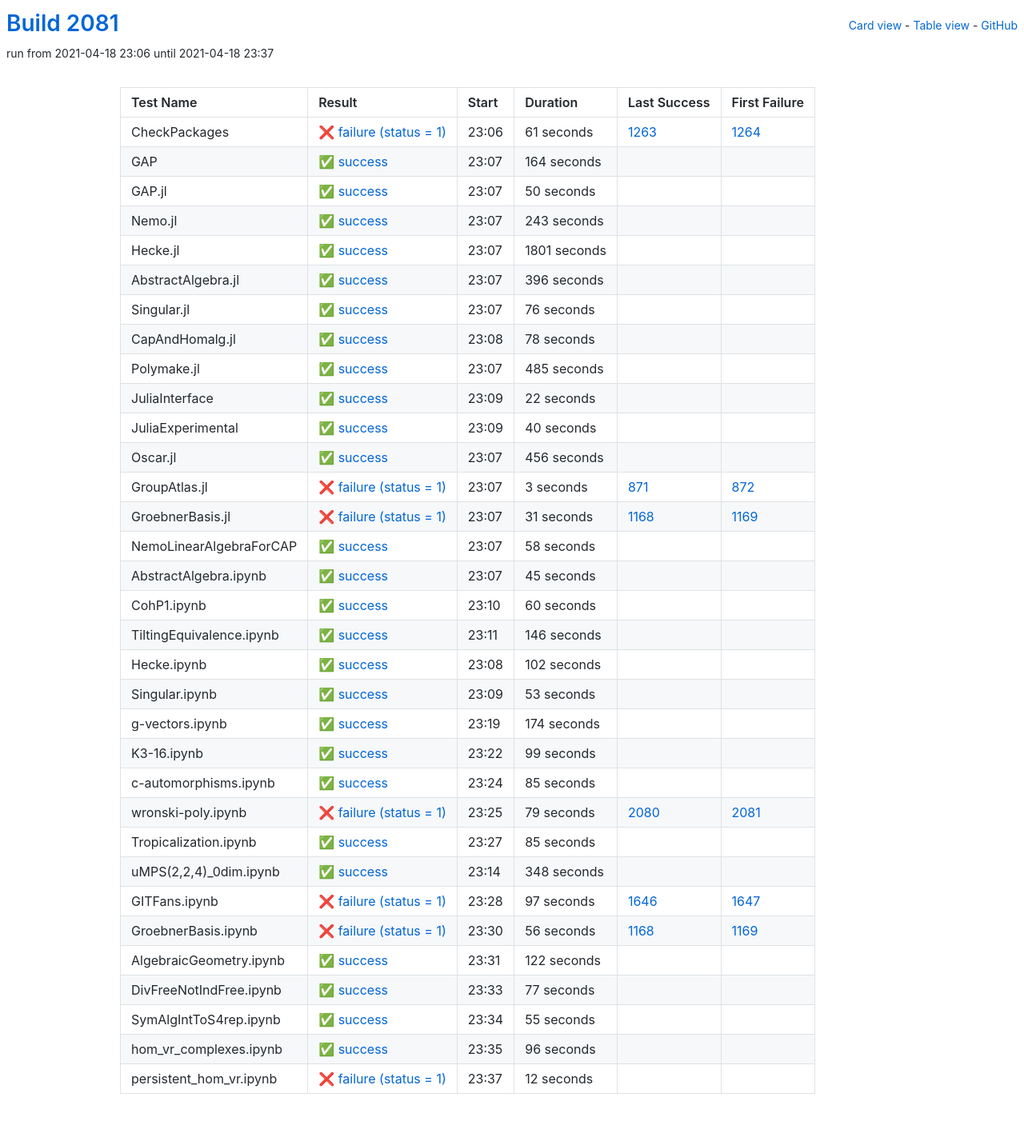
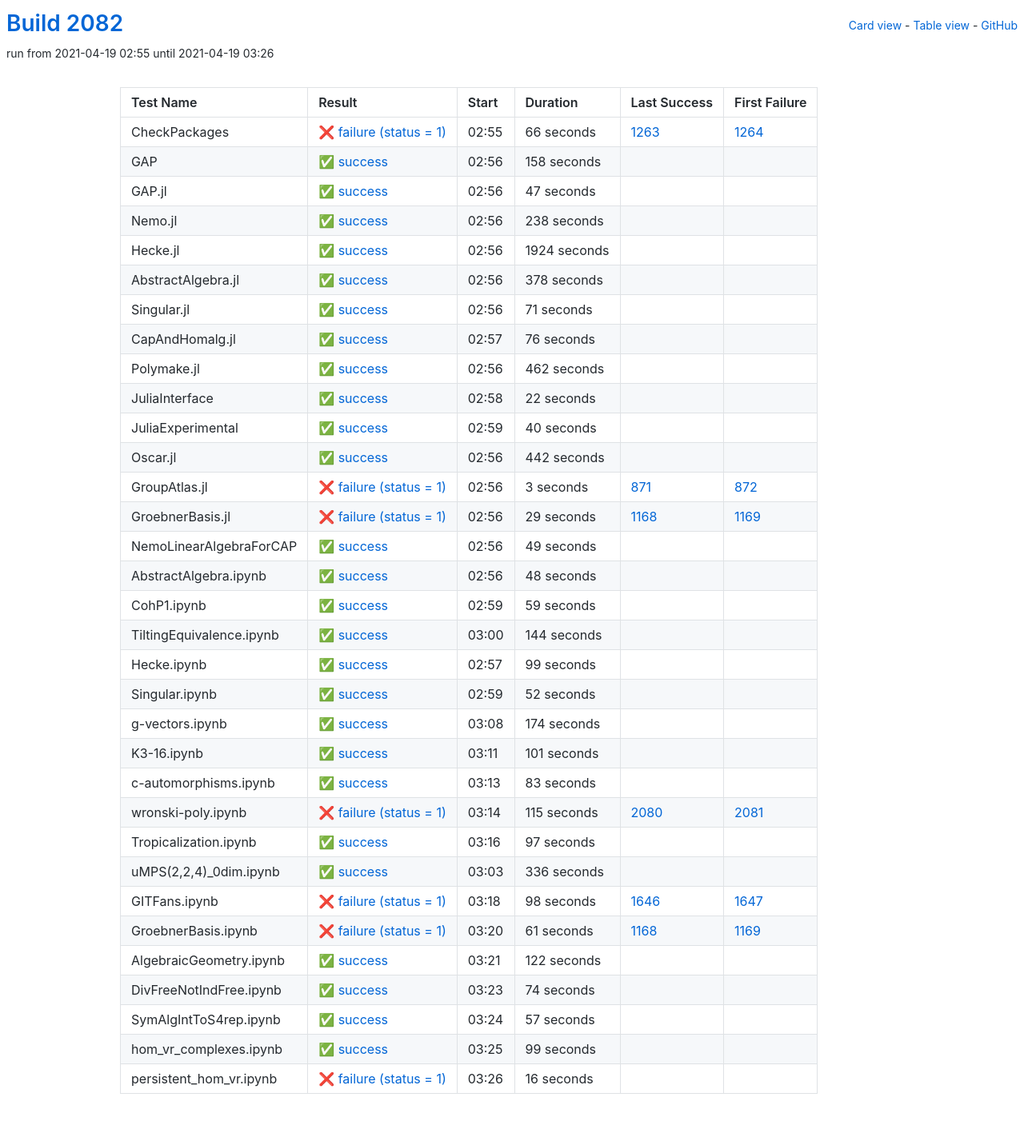
Before and after one commit to oscar-system/oscar-ci-status-stable, a Jekyll site: the page built from table.html, in a window 1280 px wide. Shown: the whole page at 80% size. Built offline with Jekyll 4.4.1, drawn with Linux system fonts in a browser that asks for light colours.

Commit message:
Build #2082

```diff
--- a/_data/ci.yml
+++ b/_data/ci.yml
@@ -1,6 +1,6 @@
 ---
-build: 2081
-build_url: https://oscarci.mathematik.uni-kl.de/job/oscar-stable/2081/
+build: 2082
+build_url: https://oscarci.mathematik.uni-kl.de/job/oscar-stable/2082/
 job: oscar-stable
 organization: oscar-system
 repo: oscar-ci-status-stable
@@ -8,80 +8,92 @@ repourl: https://github.com/oscar-system/oscar-ci-status-stable
 tests:
 - name: CheckPackages
   id: checkpackages
-  log: https://oscarci.mathematik.uni-kl.de/job/oscar-stable/2081/artifact/logs/build-2081/CheckPackages.log
-  start: 2021-04-18 23:06
+  log: https://oscarci.mathematik.uni-kl.de/job/oscar-stable/2082/artifact/logs/build-2082/CheckPackages.log
+  start: 2021-04-19 02:55
   success: false
   exitcode: 1
   status: failure
-  duration: 61
+  duration: 66
   last_success: 1263
   last_success_url: https://oscarci.mathematik.uni-kl.de/job/oscar-stable/1263/
   first_failure: 1264
   first_failure_url: https://oscarci.mathematik.uni-kl.de/job/oscar-stable/1264/
 - name: GAP
   id: gap
-  log: https://oscarci.mathematik.uni-kl.de/job/oscar-stable/2081/artifact/logs/build-2081/GAP.log
-  start: 2021-04-18 23:07
+  log: https://oscarci.mathematik.uni-kl.de/job/oscar-stable/2082/artifact/logs/build-2082/GAP.log
+  start: 2021-04-19 02:56
   success: true
   exitcode: 0
   status: success
-  duration: 164
+  duration: 158
   last_success: false
   last_success_url:
   first_failure: false
   first_failure_url:
 - name: GAP.jl
   id: gap-jl
-  log: https://oscarci.mathematik.uni-kl.de/job/oscar-stable/2081/artifact/logs/build-2081/GAP.jl.log
-  start: 2021-04-18 23:07
+  log: https://oscarci.mathematik.uni-kl.de/job/oscar-stable/2082/artifact/logs/build-2082/GAP.jl.log
+  start: 2021-04-19 02:56
   success: true
   exitcode: 0
   status: success
-  duration: 50
+  duration: 47
   last_success: false
   last_success_url:
   first_failure: false
   first_failure_url:
 - name: Nemo.jl
   id: nemo-jl
-  log: https://oscarci.mathematik.uni-kl.de/job/oscar-stable/2081/artifact/logs/build-2081/Nemo.jl.log
-  start: 2021-04-18 23:07
+  log: https://oscarci.mathematik.uni-kl.de/job/oscar-stable/2082/artifact/logs/build-2082/Nemo.jl.log
+  start: 2021-04-19 02:56
   success: true
   exitcode: 0
   status: success
-  duration: 243
+  duration: 238
   last_success: false
   last_success_url:
   first_failure: false
   first_failure_url:
 - name: Hecke.jl
   id: hecke-jl
-  log: https://oscarci.mathematik.uni-kl.de/job/oscar-stable/2081/artifact/logs/build-2081/Hecke.jl.log
-  start: 2021-04-18 23:07
+  log: https://oscarci.mathematik.uni-kl.de/job/oscar-stable/2082/artifact/logs/build-2082/Hecke.jl.log
+  start: 2021-04-19 02:56
   success: true
   exitcode: 0
   status: success
-  duration: 1801
+  duration: 1924
   last_success: false
   last_success_url:
   first_failure: false
   first_failure_url:
 - name: AbstractAlgebra.jl
   id: abstractalgebra-jl
-  log: https://oscarci.mathematik.uni-kl.de/job/oscar-stable/2081/artifact/logs/build-2081/AbstractAlgebra.jl.log
-  start: 2021-04-18 23:07
+  log: https://oscarci.mathematik.uni-kl.de/job/oscar-stable/2082/artifact/logs/build-2082/AbstractAlgebra.jl.log
+  start: 2021-04-19 02:56
   success: true
   exitcode: 0
   status: success
-  duration: 396
+  duration: 378
   last_success: false
   last_success_url:
   first_failure: false
   first_failure_url:
 - name: Singular.jl
   id: singular-jl
-  log: https://oscarci.mathematik.uni-kl.de/job/oscar-stable/2081/artifact/logs/build-2081/Singular.jl.log
-  start: 2021-04-18 23:07
+  log: https://oscarci.mathematik.uni-kl.de/job/oscar-stable/2082/artifact/logs/build-2082/Singular.jl.log
+  start: 2021-04-19 02:56
+  success: true
+  exitcode: 0
+  status: success
+  duration: 71
+  last_success: false
+  last_success_url:
+  first_failure: false
+  first_failure_url:
+- name: CapAndHomalg.jl
+  id: capandhomalg-jl
+  log: https://oscarci.mathematik.uni-kl.de/job/oscar-stable/2082/artifact/logs/build-2082/CapAndHomalg.jl.log
+  start: 2021-04-19 02:57
   success: true
   exitcode: 0
   status: success
@@ -90,34 +102,22 @@ tests:
   last_success_url:
   first_failure: false
   first_failure_url:
-- name: CapAndHomalg.jl
-  id: capandhomalg-jl
-  log: https://oscarci.mathematik.uni-kl.de/job/oscar-stable/2081/artifact/logs/build-2081/CapAndHomalg.jl.log
-  start: 2021-04-18 23:08
+- name: Polymake.jl
+  id: polymake-jl
+  log: https://oscarci.mathematik.uni-kl.de/job/oscar-stable/2082/artifact/logs/build-2082/Polymake.jl.log
+  start: 2021-04-19 02:56
   success: true
   exitcode: 0
   status: success
-  duration: 78
-  last_success: false
-  last_success_url:
-  first_failure: false
-  first_failure_url:
-- name: Polymake.jl
-  id: polymake-jl
-  log: https://oscarci.mathematik.uni-kl.de/job/oscar-stable/2081/artifact/logs/build-2081/Polymake.jl.log
-  start: 2021-04-18 23:07
-  success: true
-  exitcode: 0
-  status: success
-  duration: 485
+  duration: 462
   last_success: false
   last_success_url:
   first_failure: false
   first_failure_url:
 - name: JuliaInterface
   id: juliainterface
-  log: https://oscarci.mathematik.uni-kl.de/job/oscar-stable/2081/artifact/logs/build-2081/JuliaInterface.log
-  start: 2021-04-18 23:09
+  log: https://oscarci.mathematik.uni-kl.de/job/oscar-stable/2082/artifact/logs/build-2082/JuliaInterface.log
+  start: 2021-04-19 02:58
   success: true
   exitcode: 0
   status: success
@@ -128,8 +128,8 @@ tests:
   first_failure_url:
 - name: JuliaExperimental
   id: juliaexperimental
-  log: https://oscarci.mathematik.uni-kl.de/job/oscar-stable/2081/artifact/logs/build-2081/JuliaExperimental.log
-  start: 2021-04-18 23:09
+  log: https://oscarci.mathematik.uni-kl.de/job/oscar-stable/2082/artifact/logs/build-2082/JuliaExperimental.log
+  start: 2021-04-19 02:59
   success: true
   exitcode: 0
   status: success
@@ -140,20 +140,20 @@ tests:
   first_failure_url:
 - name: Oscar.jl
   id: oscar-jl
-  log: https://oscarci.mathematik.uni-kl.de/job/oscar-stable/2081/artifact/logs/build-2081/Oscar.jl.log
-  start: 2021-04-18 23:07
+  log: https://oscarci.mathematik.uni-kl.de/job/oscar-stable/2082/artifact/logs/build-2082/Oscar.jl.log
+  start: 2021-04-19 02:56
   success: true
   exitcode: 0
   status: success
-  duration: 456
+  duration: 442
   last_success: false
   last_success_url:
   first_failure: false
   first_failure_url:
 - name: GroupAtlas.jl
   id: groupatlas-jl
-  log: https://oscarci.mathematik.uni-kl.de/job/oscar-stable/2081/artifact/logs/build-2081/GroupAtlas.jl.log
-  start: 2021-04-18 23:07
+  log: https://oscarci.mathematik.uni-kl.de/job/oscar-stable/2082/artifact/logs/build-2082/GroupAtlas.jl.log
+  start: 2021-04-19 02:56
   success: false
   exitcode: 1
   status: failure
@@ -164,92 +164,92 @@ tests:
   first_failure_url: https://oscarci.mathematik.uni-kl.de/job/oscar-stable/872/
 - name: GroebnerBasis.jl
   id: groebnerbasis-jl
-  log: https://oscarci.mathematik.uni-kl.de/job/oscar-stable/2081/artifact/logs/build-2081/GroebnerBasis.jl.log
-  start: 2021-04-18 23:07
+  log: https://oscarci.mathematik.uni-kl.de/job/oscar-stable/2082/artifact/logs/build-2082/GroebnerBasis.jl.log
+  start: 2021-04-19 02:56
   success: false
   exitcode: 1
   status: failure
-  duration: 31
+  duration: 29
   last_success: 1168
   last_success_url: https://oscarci.mathematik.uni-kl.de/job/oscar-stable/1168/
   first_failure: 1169
   first_failure_url: https://oscarci.mathematik.uni-kl.de/job/oscar-stable/1169/
 - name: NemoLinearAlgebraForCAP
   id: nemolinearalgebraforcap
-  log: https://oscarci.mathematik.uni-kl.de/job/oscar-stable/2081/artifact/logs/build-2081/NemoLinearAlgebraForCAP.log
-  start: 2021-04-18 23:07
+  log: https://oscarci.mathematik.uni-kl.de/job/oscar-stable/2082/artifact/logs/build-2082/NemoLinearAlgebraForCAP.log
+  start: 2021-04-19 02:56
   success: true
   exitcode: 0
   status: success
-  duration: 58
+  duration: 49
   last_success: false
   last_success_url:
   first_failure: false
   first_failure_url:
 - name: AbstractAlgebra.ipynb
   id: abstractalgebra-ipynb
-  log: https://oscarci.mathematik.uni-kl.de/job/oscar-stable/2081/artifact/logs/build-2081/AbstractAlgebra.ipynb.log
-  start: 2021-04-18 23:07
+  log: https://oscarci.mathematik.uni-kl.de/job/oscar-stable/2082/artifact/logs/build-2082/AbstractAlgebra.ipynb.log
+  start: 2021-04-19 02:56
   success: true
   exitcode: 0
   status: success
-  duration: 45
+  duration: 48
   last_success: false
   last_success_url:
   first_failure: false
   first_failure_url:
 - name: CohP1.ipynb
   id: cohp1-ipynb
-  log: https://oscarci.mathematik.uni-kl.de/job/oscar-stable/2081/artifact/logs/build-2081/CohP1.ipynb.log
-  start: 2021-04-18 23:10
+  log: https://oscarci.mathematik.uni-kl.de/job/oscar-stable/2082/artifact/logs/build-2082/CohP1.ipynb.log
+  start: 2021-04-19 02:59
   success: true
   exitcode: 0
   status: success
-  duration: 60
+  duration: 59
   last_success: false
   last_success_url:
   first_failure: false
   first_failure_url:
 - name: TiltingEquivalence.ipynb
   id: tiltingequivalence-ipynb
-  log: https://oscarci.mathematik.uni-kl.de/job/oscar-stable/2081/artifact/logs/build-2081/TiltingEquivalence.ipynb.log
-  start: 2021-04-18 23:11
+  log: https://oscarci.mathematik.uni-kl.de/job/oscar-stable/2082/artifact/logs/build-2082/TiltingEquivalence.ipynb.log
+  start: 2021-04-19 03:00
   success: true
   exitcode: 0
   status: success
-  duration: 146
+  duration: 144
   last_success: false
   last_success_url:
   first_failure: false
   first_failure_url:
 - name: Hecke.ipynb
   id: hecke-ipynb
-  log: https://oscarci.mathematik.uni-kl.de/job/oscar-stable/2081/artifact/logs/build-2081/Hecke.ipynb.log
-  start: 2021-04-18 23:08
+  log: https://oscarci.mathematik.uni-kl.de/job/oscar-stable/2082/artifact/logs/build-2082/Hecke.ipynb.log
+  start: 2021-04-19 02:57
   success: true
   exitcode: 0
   status: success
-  duration: 102
+  duration: 99
   last_success: false
   last_success_url:
   first_failure: false
   first_failure_url:
 - name: Singular.ipynb
   id: singular-ipynb
-  log: https://oscarci.mathematik.uni-kl.de/job/oscar-stable/2081/artifact/logs/build-2081/Singular.ipynb.log
-  start: 2021-04-18 23:09
+  log: https://oscarci.mathematik.uni-kl.de/job/oscar-stable/2082/artifact/logs/build-2082/Singular.ipynb.log
+  start: 2021-04-19 02:59
   success: true
   exitcode: 0
   status: success
-  duration: 53
+  duration: 52
   last_success: false
   last_success_url:
   first_failure: false
   first_failure_url:
 - name: g-vectors.ipynb
   id: g-vectors-ipynb
-  log: https://oscarci.mathematik.uni-kl.de/job/oscar-stable/2081/artifact/logs/build-2081/g-vectors.ipynb.log
-  start: 2021-04-18 23:19
+  log: https://oscarci.mathematik.uni-kl.de/job/oscar-stable/2082/artifact/logs/build-2082/g-vectors.ipynb.log
+  start: 2021-04-19 03:08
   success: true
   exitcode: 0
   status: success
@@ -260,92 +260,92 @@ tests:
   first_failure_url:
 - name: K3-16.ipynb
   id: k3-16-ipynb
-  log: https://oscarci.mathematik.uni-kl.de/job/oscar-stable/2081/artifact/logs/build-2081/K3-16.ipynb.log
-  start: 2021-04-18 23:22
+  log: https://oscarci.mathematik.uni-kl.de/job/oscar-stable/2082/artifact/logs/build-2082/K3-16.ipynb.log
+  start: 2021-04-19 03:11
   success: true
   exitcode: 0
   status: success
-  duration: 99
+  duration: 101
   last_success: false
   last_success_url:
   first_failure: false
   first_failure_url:
 - name: c-automorphisms.ipynb
   id: c-automorphisms-ipynb
-  log: https://oscarci.mathematik.uni-kl.de/job/oscar-stable/2081/artifact/logs/build-2081/c-automorphisms.ipynb.log
-  start: 2021-04-18 23:24
+  log: https://oscarci.mathematik.uni-kl.de/job/oscar-stable/2082/artifact/logs/build-2082/c-automorphisms.ipynb.log
+  start: 2021-04-19 03:13
   success: true
   exitcode: 0
   status: success
-  duration: 85
+  duration: 83
   last_success: false
   last_success_url:
   first_failure: false
   first_failure_url:
 - name: wronski-poly.ipynb
   id: wronski-poly-ipynb
-  log: https://oscarci.mathematik.uni-kl.de/job/oscar-stable/2081/artifact/logs/build-2081/wronski-poly.ipynb.log
-  start: 2021-04-18 23:25
+  log: https://oscarci.mathematik.uni-kl.de/job/oscar-stable/2082/artifact/logs/build-2082/wronski-poly.ipynb.log
+  start: 2021-04-19 03:14
   success: false
   exitcode: 1
   status: failure
-  duration: 79
+  duration: 115
   last_success: 2080
   last_success_url: https://oscarci.mathematik.uni-kl.de/job/oscar-stable/2080/
   first_failure: 2081
   first_failure_url: https://oscarci.mathematik.uni-kl.de/job/oscar-stable/2081/
 - name: Tropicalization.ipynb
   id: tropicalization-ipynb
-  log: https://oscarci.mathematik.uni-kl.de/job/oscar-stable/2081/artifact/logs/build-2081/Tropicalization.ipynb.log
-  start: 2021-04-18 23:27
+  log: https://oscarci.mathematik.uni-kl.de/job/oscar-stable/2082/artifact/logs/build-2082/Tropicalization.ipynb.log
+  start: 2021-04-19 03:16
   success: true
   exitcode: 0
   status: success
-  duration: 85
+  duration: 97
   last_success: false
   last_success_url:
   first_failure: false
   first_failure_url:
 - name: uMPS(2,2,4)_0dim.ipynb
   id: umps-2-2-4-0dim-ipynb
-  log: https://oscarci.mathematik.uni-kl.de/job/oscar-stable/2081/artifact/logs/build-2081/uMPS-2-2-4-_0dim.ipynb.log
-  start: 2021-04-18 23:14
+  log: https://oscarci.mathematik.uni-kl.de/job/oscar-stable/2082/artifact/logs/build-2082/uMPS-2-2-4-_0dim.ipynb.log
+  start: 2021-04-19 03:03
   success: true
   exitcode: 0
   status: success
-  duration: 348
+  duration: 336
   last_success: false
   last_success_url:
   first_failure: false
   first_failure_url:
 - name: GITFans.ipynb
   id: gitfans-ipynb
-  log: https://oscarci.mathematik.uni-kl.de/job/oscar-stable/2081/artifact/logs/build-2081/GITFans.ipynb.log
-  start: 2021-04-18 23:28
+  log: https://oscarci.mathematik.uni-kl.de/job/oscar-stable/2082/artifact/logs/build-2082/GITFans.ipynb.log
+  start: 2021-04-19 03:18
   success: false
   exitcode: 1
   status: failure
-  duration: 97
+  duration: 98
   last_success: 1646
   last_success_url: https://oscarci.mathematik.uni-kl.de/job/oscar-stable/1646/
   first_failure: 1647
   first_failure_url: https://oscarci.mathematik.uni-kl.de/job/oscar-stable/1647/
 - name: GroebnerBasis.ipynb
   id: groebnerbasis-ipynb
-  log: https://oscarci.mathematik.uni-kl.de/job/oscar-stable/2081/artifact/logs/build-2081/GroebnerBasis.ipynb.log
-  start: 2021-04-18 23:30
+  log: https://oscarci.mathematik.uni-kl.de/job/oscar-stable/2082/artifact/logs/build-2082/GroebnerBasis.ipynb.log
+  start: 2021-04-19 03:20
   success: false
   exitcode: 1
   status: failure
-  duration: 56
+  duration: 61
   last_success: 1168
   last_success_url: https://oscarci.mathematik.uni-kl.de/job/oscar-stable/1168/
   first_failure: 1169
   first_failure_url: https://oscarci.mathematik.uni-kl.de/job/oscar-stable/1169/
 - name: AlgebraicGeometry.ipynb
   id: algebraicgeometry-ipynb
-  log: https://oscarci.mathematik.uni-kl.de/job/oscar-stable/2081/artifact/logs/build-2081/AlgebraicGeometry.ipynb.log
-  start: 2021-04-18 23:31
+  log: https://oscarci.mathematik.uni-kl.de/job/oscar-stable/2082/artifact/logs/build-2082/AlgebraicGeometry.ipynb.log
+  start: 2021-04-19 03:21
   success: true
   exitcode: 0
   status: success
@@ -356,48 +356,48 @@ tests:
   first_failure_url:
 - name: DivFreeNotIndFree.ipynb
   id: divfreenotindfree-ipynb
-  log: https://oscarci.mathematik.uni-kl.de/job/oscar-stable/2081/artifact/logs/build-2081/DivFreeNotIndFree.ipynb.log
-  start: 2021-04-18 23:33
+  log: https://oscarci.mathematik.uni-kl.de/job/oscar-stable/2082/artifact/logs/build-2082/DivFreeNotIndFree.ipynb.log
+  start: 2021-04-19 03:23
   success: true
   exitcode: 0
   status: success
-  duration: 77
+  duration: 74
   last_success: false
   last_success_url:
   first_failure: false
   first_failure_url:
 - name: SymAlgIntToS4rep.ipynb
   id: symalginttos4rep-ipynb
-  log: https://oscarci.mathematik.uni-kl.de/job/oscar-stable/2081/artifact/logs/build-2081/SymAlgIntToS4rep.ipynb.log
-  start: 2021-04-18 23:34
+  log: https://oscarci.mathematik.uni-kl.de/job/oscar-stable/2082/artifact/logs/build-2082/SymAlgIntToS4rep.ipynb.log
+  start: 2021-04-19 03:24
   success: true
   exitcode: 0
   status: success
-  duration: 55
+  duration: 57
   last_success: false
   last_success_url:
   first_failure: false
   first_failure_url:
 - name: hom_vr_complexes.ipynb
   id: hom-vr-complexes-ipynb
-  log: https://oscarci.mathematik.uni-kl.de/job/oscar-stable/2081/artifact/logs/build-2081/hom_vr_complexes.ipynb.log
-  start: 2021-04-18 23:35
+  log: https://oscarci.mathematik.uni-kl.de/job/oscar-stable/2082/artifact/logs/build-2082/hom_vr_complexes.ipynb.log
+  start: 2021-04-19 03:25
   success: true
   exitcode: 0
   status: success
-  duration: 96
+  duration: 99
   last_success: false
   last_success_url:
   first_failure: false
   first_failure_url:
 - name: persistent_hom_vr.ipynb
   id: persistent-hom-vr-ipynb
-  log: https://oscarci.mathematik.uni-kl.de/job/oscar-stable/2081/artifact/logs/build-2081/persistent_hom_vr.ipynb.log
-  start: 2021-04-18 23:37
+  log: https://oscarci.mathematik.uni-kl.de/job/oscar-stable/2082/artifact/logs/build-2082/persistent_hom_vr.ipynb.log
+  start: 2021-04-19 03:26
   success: false
   exitcode: 1
   status: failure
-  duration: 12
+  duration: 16
   last_success: false
   last_success_url:
   first_failure: false
```
Also changed, not shown: README.md.
